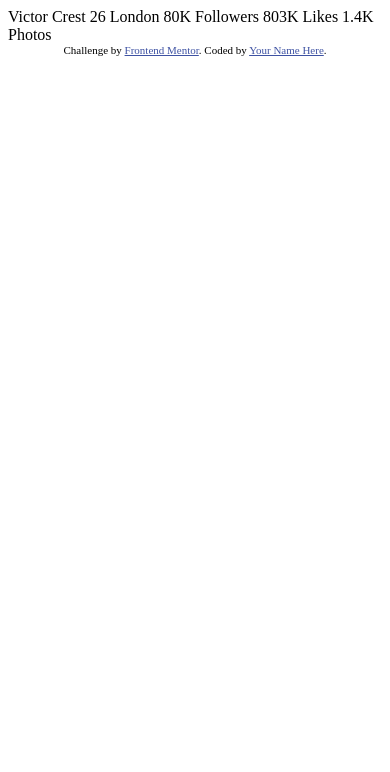
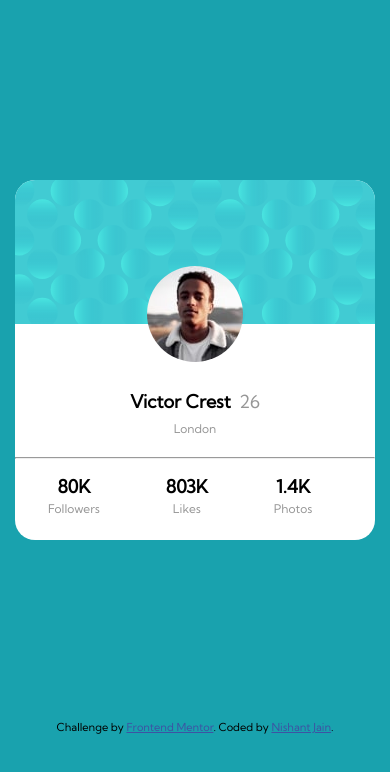
Before and after one commit to NJain0001/profile-card-component-main, a plain HTML site: page index.html in a window 390 px wide. Drawn offline with Linux system fonts and the light colour scheme.

Commit message:
added code for mobile design

```diff
--- a/index.html
+++ b/index.html
@@ -5,31 +5,50 @@
   <meta name="viewport" content="width=device-width, initial-scale=1.0"> <!-- displays site properly based on user's device -->
 
   <link rel="icon" type="image/png" sizes="32x32" href="./images/favicon-32x32.png">
-
+  <link rel="stylesheet" href="./main.css">
   <title>Frontend Mentor | Profile card component</title>
-
-  <!-- Feel free to remove these styles or customise in your own stylesheet 👍 -->
-  <style>
-    .attribution { font-size: 11px; text-align: center; }
-    .attribution a { color: hsl(228, 45%, 44%); }
-  </style>
 </head>
 <body>
-  Victor Crest
-  26
-  London
+  <!-- <div class="image-top-left">
+    <img src="./images/bg-pattern-top.svg" alt="">
+  </div> -->
+  <section class="user">
+    <img class="img-pattern-card" src="./images/bg-pattern-card.svg" alt="">
 
-  80K
-  Followers
+    <img class="img-user" src="./images/image-victor.jpg" alt="Victor">
 
-  803K
-  Likes
+    <div class="user-info">
+      <div class="name-age">
+      <strong>Victor Crest</strong>
+      <span class="gray">26</span>
+      </div>
+      <span class="sm-text gray">London</span>
+    </div>
+    <hr />
+    <section class="user-number-info">
+      <div class="count">
+        <strong>80K</strong>
+        <span class="sm-text gray">Followers</span>
+      </div>
 
-  1.4K
-  Photos
+      <div class="count">
+        <strong>803K</strong>
+        <span class="sm-text gray">Likes</span>
+      </div>
+
+      <div class="count">
+        <strong>1.4K</strong>
+        <span class="sm-text gray">Photos</span>
+      </div>
+      <div>
+        <!-- <img src="./images/bg-pattern-bottom.svg" alt="">
+        <img src="./images/bg-pattern-top.svg" alt=""> -->
+      </div>
+    </section>
+  </section>
   <div class="attribution">
     Challenge by <a href="https://www.frontendmentor.io?ref=challenge" target="_blank">Frontend Mentor</a>.
-    Coded by <a href="#">Your Name Here</a>.
+    Coded by <a href="https://github.com/njain0001" target="_blank">Nishant Jain</a>.
   </div>
 </body>
 </html>
--- /dev/null
+++ b/main.css
@@ -0,0 +1,74 @@
+@import url('https://fonts.googleapis.com/css2?family=Kumbh+Sans&display=swap');
+
+* {
+    margin: 0;
+}
+
+body {
+    background-color: hsl(185, 75%, 39%);
+    font-family: "Kumbh Sans", sans-serif;
+    font-size: 18px;
+}
+
+.img-pattern-card {
+    width: 20em;
+    border-top-left-radius: 20px;
+    border-top-right-radius: 20px;
+}
+
+.user {
+    width: 20em;
+    height: 20em;
+    border-radius: 20px;
+    margin: 10em auto;
+    background-color: white;
+}
+
+.img-user {
+    display: block;
+    margin: -3.5em auto;
+    border-radius: 50%;
+}
+
+.user-info {
+    margin-top: 5em;
+    text-align: center;
+    line-height: 25px;
+    padding-bottom: 1rem;
+}
+
+.name-age strong {
+    padding-right: 4px;
+}
+
+.gray {
+    color: hsl(0, 0%, 59%);
+}
+
+.sm-text {
+    font-size: 12px;
+}
+
+.user-number-info {
+    display: flex;
+    flex-direction: row;
+    justify-content: space-around;
+}
+
+.count {
+    padding: 1em;
+    text-align: center;
+    line-height: 20px;
+}
+
+.count strong {
+    display: block;
+}
+
+.attribution {
+    font-size: 11px;
+    text-align: center;
+}
+.attribution a {
+    color: hsl(228, 45%, 44%);
+}
```
